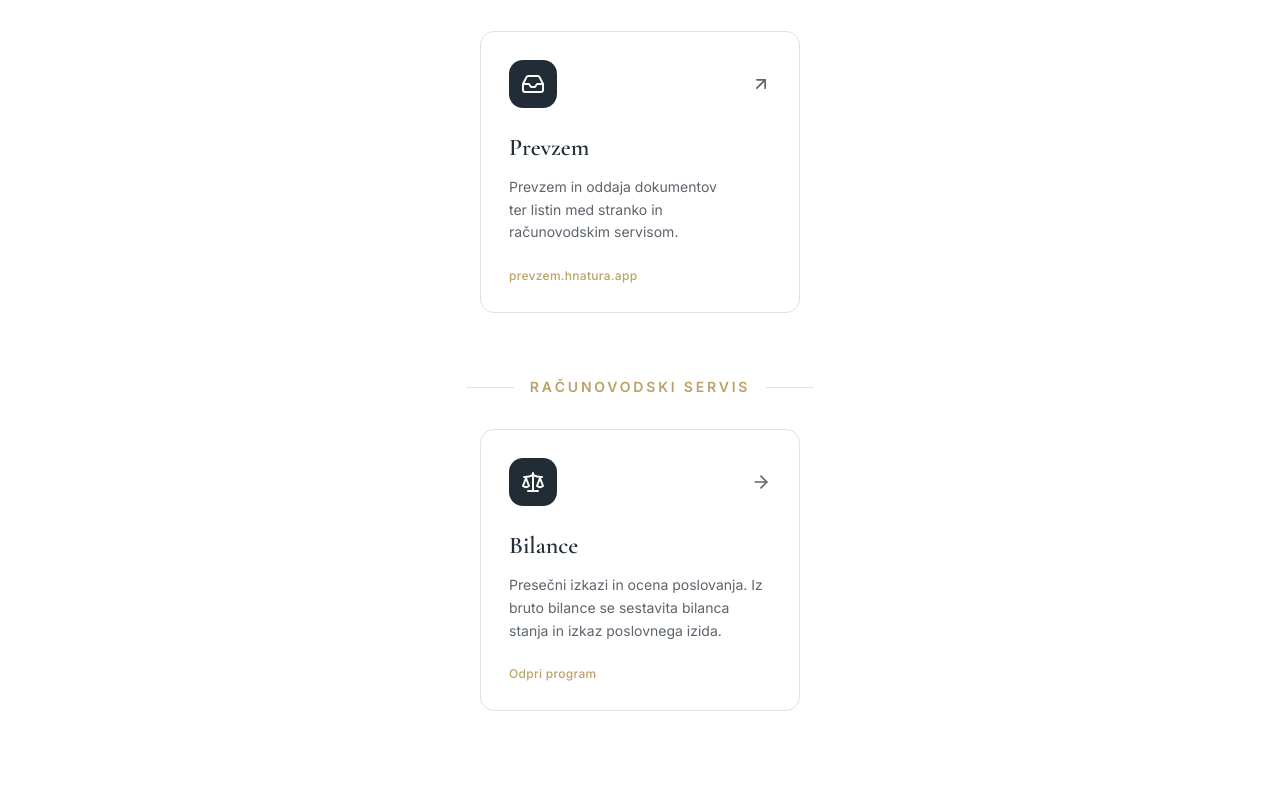
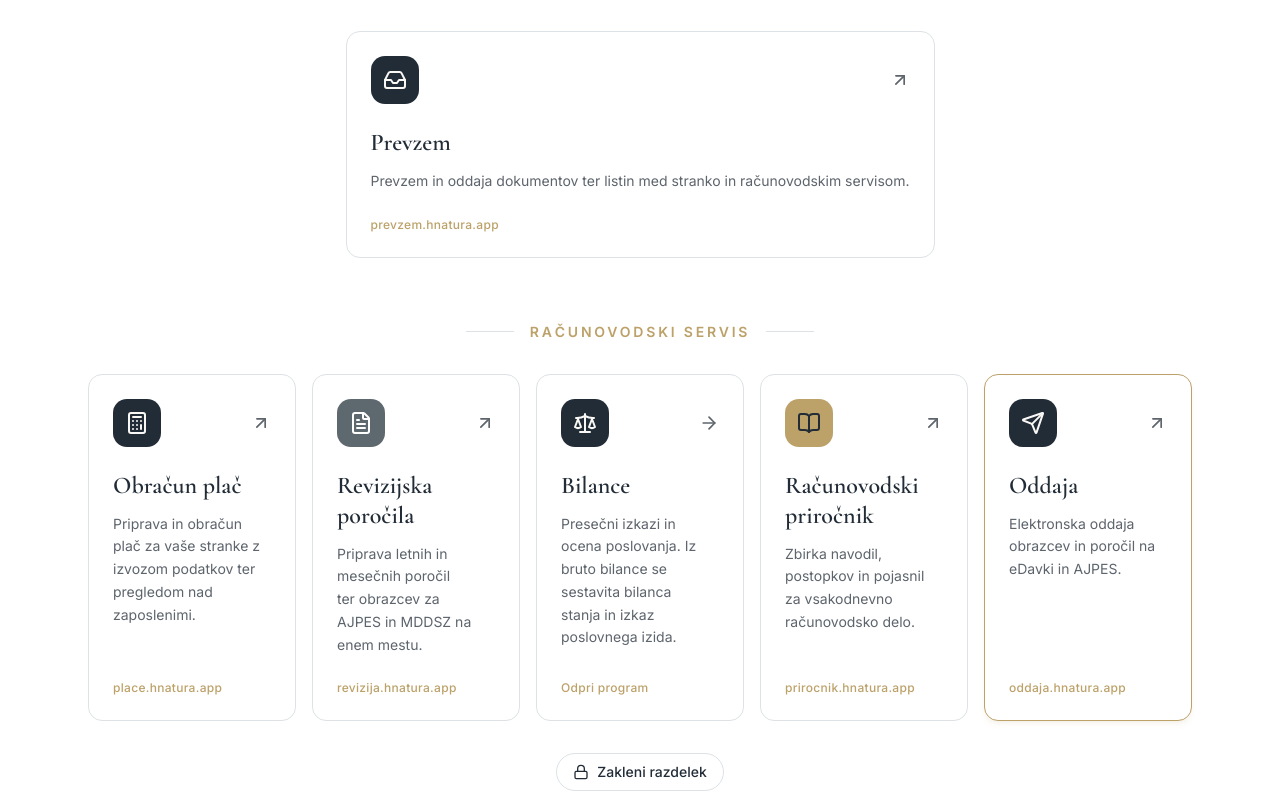
Before and after one commit to Urskapremk/Bilance, a Next.js app: page / in a window 1280 px wide. Shown: the part 500-1300 px from the top of the page. Built offline with nearby package versions, Linux system fonts and the light colour scheme.

Commit message:
Place Bilance among the accounting-service programs.
The landing lists payroll, reports, the handbook, and filing, with Bilance in the same row.

Co-authored-by: info <info@hnatura.com>

```diff
--- a/src/components/landing-page.tsx
+++ b/src/components/landing-page.tsx
@@ -1,12 +1,16 @@
-import { ArrowRight, ArrowUpRight, Inbox, Scale } from "lucide-react"
+"use client"
+
+import { ArrowRight, ArrowUpRight, BookOpen, Calculator, FileText, Inbox, Lock, Scale, Send } from "lucide-react"
 import Image from "next/image"
-import type { ReactNode } from "react"
+import { useState, type ReactNode } from "react"
 
 export function LandingPage() {
+  const [servisOpen, setServisOpen] = useState(true)
+
   return (
     <main className="min-h-svh bg-background">
       <header className="sticky top-0 z-50 border-b border-border bg-background/90 backdrop-blur-md">
-        <div className="mx-auto flex max-w-5xl items-center justify-center px-6 py-5">
+        <div className="mx-auto flex max-w-6xl items-center justify-center px-6 py-5">
           <Image
             src="/images/hnatura-logo.png"
             alt="Hnatura d.o.o. — Računovodski servis"
@@ -32,14 +36,15 @@ export function LandingPage() {
         </p>
       </section>
 
-      <section className="mx-auto max-w-5xl px-6 pb-24">
+      <section className="mx-auto max-w-6xl px-6 pb-24">
         <div className="space-y-16">
           <section>
             <SectionTitle>Stranka</SectionTitle>
-            <div className="flex flex-wrap justify-center gap-6">
+            <div className="flex flex-wrap justify-center gap-4">
               <ProgramCard
                 href="https://prevzem.hnatura.app"
                 external
+                tone="navy"
                 icon={<Inbox className="size-6" />}
                 title="Prevzem"
                 text="Prevzem in oddaja dokumentov ter listin med stranko in računovodskim servisom."
@@ -50,26 +55,101 @@ export function LandingPage() {
 
           <section>
             <SectionTitle>Računovodski servis</SectionTitle>
-            <div className="flex flex-wrap justify-center gap-6">
+            {servisOpen ? (
+              <>
+                <div className="grid grid-cols-1 gap-4 sm:grid-cols-2 lg:grid-cols-3 xl:grid-cols-5">
+                  <ProgramCard
+                    href="https://place.hnatura.app"
+                    external
+                    tone="navy"
+                    icon={<Calculator className="size-6" />}
+                    title="Obračun plač"
+                    text="Priprava in obračun plač za vaše stranke z izvozom podatkov ter pregledom nad zaposlenimi."
+                    label="place.hnatura.app"
+                  />
+                  <ProgramCard
+                    href="https://revizija.hnatura.app"
+                    external
+                    tone="muted"
+                    icon={<FileText className="size-6" />}
+                    title="Revizijska poročila"
+                    text="Priprava letnih in mesečnih poročil ter obrazcev za AJPES in MDDSZ na enem mestu."
+                    label="revizija.hnatura.app"
+                  />
                   <ProgramCard
                     href="/bilance"
+                    tone="navy"
                     icon={<Scale className="size-6" />}
                     title="Bilance"
                     text="Presečni izkazi in ocena poslovanja. Iz bruto bilance se sestavita bilanca stanja in izkaz poslovnega izida."
                     label="Odpri program"
                   />
+                  <ProgramCard
+                    href="https://prirocnik.hnatura.app"
+                    external
+                    tone="gold"
+                    icon={<BookOpen className="size-6" />}
+                    title="Računovodski priročnik"
+                    text="Zbirka navodil, postopkov in pojasnil za vsakodnevno računovodsko delo."
+                    label="prirocnik.hnatura.app"
+                  />
+                  <ProgramCard
+                    href="https://oddaja.hnatura.app"
+                    external
+                    tone="navy"
+                    highlighted
+                    icon={<Send className="size-6" />}
+                    title="Oddaja"
+                    text="Elektronska oddaja obrazcev in poročil na eDavki in AJPES."
+                    label="oddaja.hnatura.app"
+                  />
                 </div>
+                <div className="mt-8 flex justify-center">
+                  <button
+                    type="button"
+                    onClick={() => setServisOpen(false)}
+                    className="inline-flex items-center gap-2 rounded-full border border-border bg-card px-4 py-2 text-sm font-medium text-navy transition-colors hover:border-gold/60 hover:text-gold"
+                  >
+                    <Lock className="size-4" />
+                    Zakleni razdelek
+                  </button>
+                </div>
+              </>
+            ) : (
+              <LockedServis onUnlock={() => setServisOpen(true)} />
+            )}
           </section>
         </div>
       </section>
 
       <footer className="border-t border-border">
-        <div className="mx-auto flex max-w-5xl flex-col items-center gap-2 px-6 py-8 text-center text-sm text-muted-foreground">
+        <div className="mx-auto flex max-w-6xl flex-col items-center gap-2 px-6 py-8 text-center text-sm text-muted-foreground">
           <p>Hnatura d.o.o. — Računovodski servis</p>
           <p className="text-xs">© {new Date().getFullYear()} Vse pravice pridržane.</p>
         </div>
       </footer>
     </main>
+  )
+}
+
+function LockedServis({ onUnlock }: { onUnlock: () => void }) {
+  return (
+    <div className="mx-auto max-w-md rounded-xl border border-border bg-card p-8 text-center">
+      <span className="mx-auto mb-4 flex size-14 items-center justify-center rounded-full bg-accent text-gold">
+        <Lock className="size-6" />
+      </span>
+      <h3 className="font-heading text-2xl font-semibold text-navy">Razdelek je zaklenjen</h3>
+      <p className="mt-2 text-sm leading-relaxed text-muted-foreground">
+        Programi računovodskega servisa so skriti. Odklenite razdelek, da jih znova vidite.
+      </p>
+      <button
+        type="button"
+        onClick={onUnlock}
+        className="mt-6 inline-flex items-center justify-center gap-2 rounded-lg bg-navy px-4 py-3 text-sm font-semibold text-navy-foreground transition-colors hover:bg-navy/90"
+      >
+        Odkleni razdelek
+      </button>
+    </div>
   )
 }
 
@@ -86,6 +166,8 @@ function SectionTitle({ children }: { children: ReactNode }) {
 function ProgramCard({
   href,
   external = false,
+  highlighted = false,
+  tone,
   icon,
   title,
   text,
@@ -93,20 +175,31 @@ function ProgramCard({
 }: {
   href: string
   external?: boolean
+  highlighted?: boolean
+  tone: "navy" | "muted" | "gold"
   icon: ReactNode
   title: string
   text: string
   label: string
 }) {
+  const iconTone = {
+    navy: "bg-navy text-navy-foreground",
+    muted: "bg-[#5e686f] text-white",
+    gold: "bg-gold text-navy",
+  }[tone]
+
   return (
-    <div className="w-full sm:w-80">
     <a
       href={href}
       {...(external ? { target: "_blank", rel: "noreferrer" } : {})}
-        className="group relative flex h-full flex-col rounded-xl border border-border bg-card p-7 transition-all duration-300 hover:-translate-y-1.5 hover:border-gold/60 hover:shadow-xl hover:shadow-navy/10 focus-visible:ring-2 focus-visible:ring-ring focus-visible:ring-offset-2"
+      className={`group relative flex h-full flex-col rounded-xl border bg-card p-6 transition-all duration-300 hover:-translate-y-1.5 hover:shadow-xl hover:shadow-navy/10 focus-visible:ring-2 focus-visible:ring-ring focus-visible:ring-offset-2 ${
+        highlighted ? "border-gold shadow-md shadow-gold/10" : "border-border hover:border-gold/60"
+      }`}
     >
       <div className="mb-6 flex items-center justify-between">
-          <span className="flex size-12 items-center justify-center rounded-xl bg-navy text-navy-foreground transition-transform duration-300 group-hover:scale-110 group-hover:-rotate-6">
+        <span
+          className={`flex size-12 items-center justify-center rounded-xl transition-transform duration-300 group-hover:scale-110 group-hover:-rotate-6 ${iconTone}`}
+        >
           {icon}
         </span>
         {external ? (
@@ -115,10 +208,9 @@ function ProgramCard({
           <ArrowRight className="size-5 text-muted-foreground transition-all duration-300 group-hover:translate-x-0.5 group-hover:text-gold" />
         )}
       </div>
-        <h3 className="font-heading text-2xl font-semibold text-navy">{title}</h3>
+      <h3 className="font-heading text-2xl leading-tight font-semibold text-navy">{title}</h3>
       <p className="mt-3 flex-1 text-sm leading-relaxed text-pretty text-muted-foreground">{text}</p>
       <p className="mt-6 text-xs font-medium tracking-wide text-gold">{label}</p>
     </a>
-    </div>
   )
 }
```
Also changed, not shown: 1 other file (tests, documents, lock files or other folders). Lines whose indentation alone changed are shown as unchanged.
